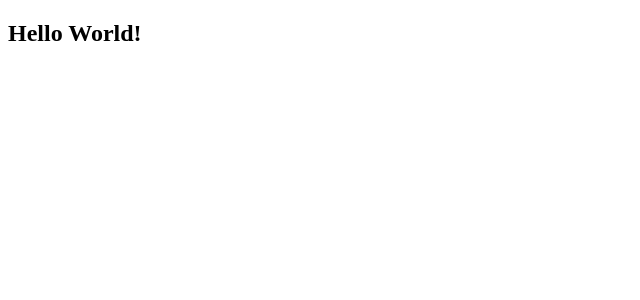
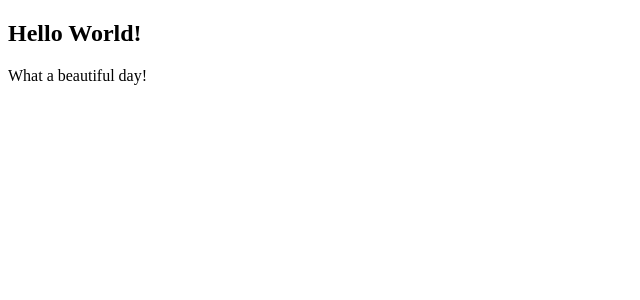
Before and after one commit to GiuseppeCrimi99/REACT, a React (Vite) app in the folder my-app/: page / in a window 1280 px wide. Shown: the top 300 px of the page, without its empty margins (0-640 px from the left). Built offline with nearby package versions, Linux system fonts and the light colour scheme.

Commit message:
exercise of component2

```diff
--- a/my-app/src/App.jsx
+++ b/my-app/src/App.jsx
@@ -1,10 +1,12 @@
 import { Hello } from "./Hello";
+import { Message } from "./Message";
 
 export function App (){
     return(
         <div>
 
                  <Hello />
+                 <Message/>
 
 
         </div>
--- /dev/null
+++ b/my-app/src/Message.jsx
@@ -0,0 +1,4 @@
+export function Message(){
+
+    return <p>What a beautiful day!</p>
+}
--- a/my-app/src/index.jsx
+++ b/my-app/src/index.jsx
@@ -1,5 +1,6 @@
 import { Hello } from "./Hello"
 import { App } from "./App"
+import { Message } from "./Message"
 import {createRoot} from "react-dom/client"
 const rootElement= document.getElementById("root")
 const root= createRoot(rootElement)
```
